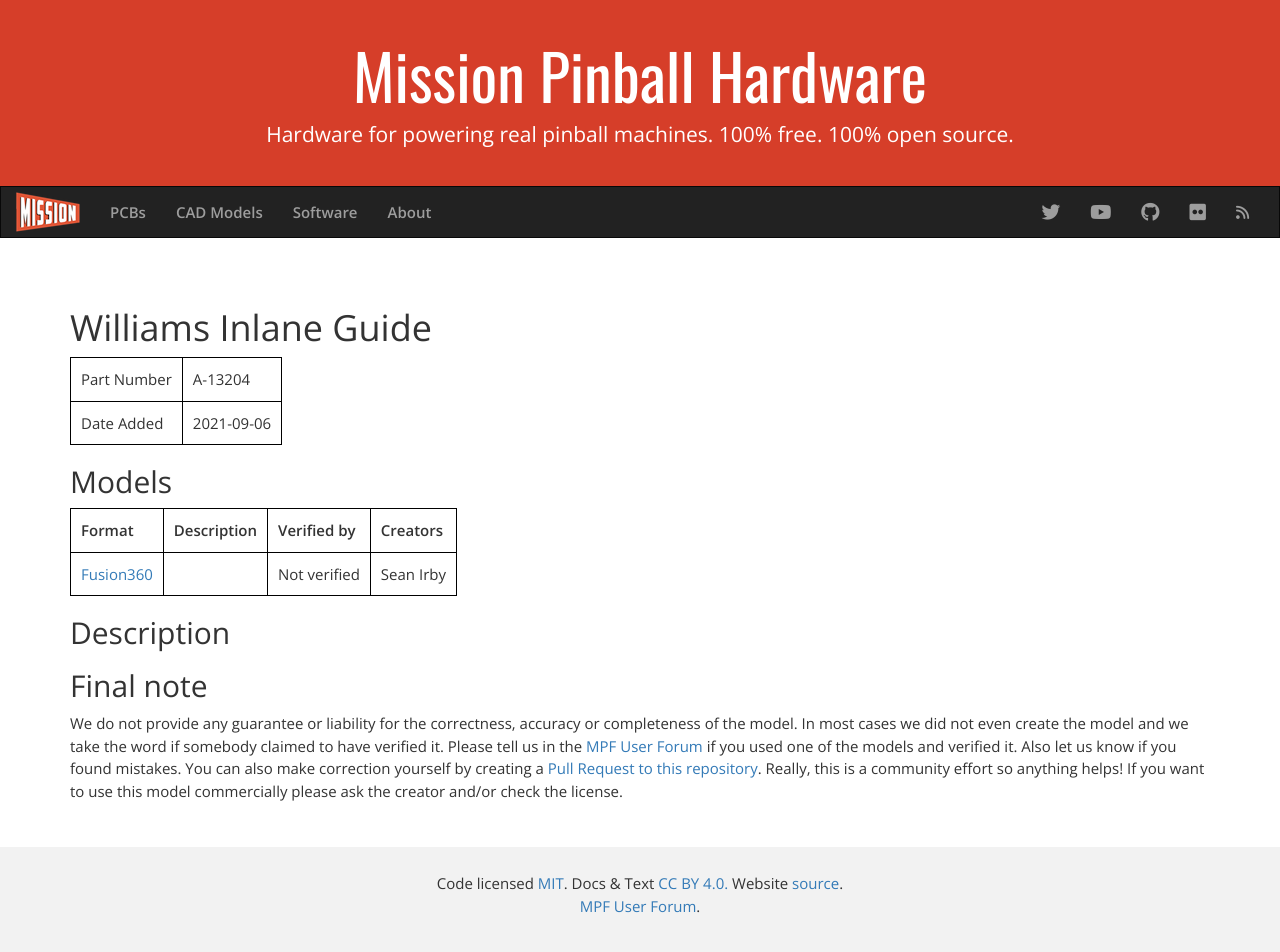
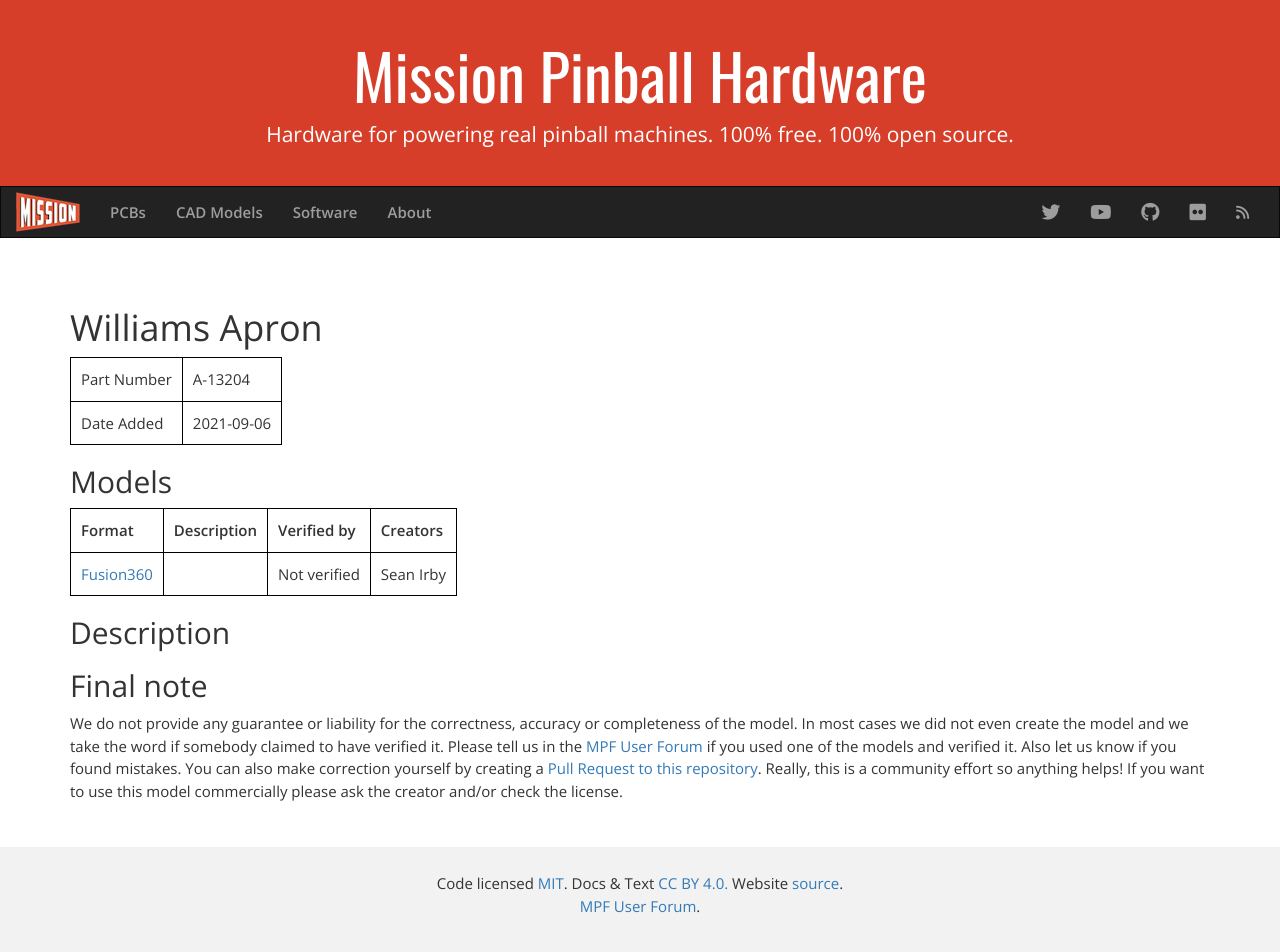
Before and after one commit to missionpinball/mpf-hardware, a Jekyll site: the page built from _cad_models/williams_apron_a_13204.md, in a window 1280 px wide. Built offline with Jekyll 4.4.1, drawn with Linux system fonts in a browser that asks for light colours; nearby versions of some CDN libraries.

Commit message:
Update williams_apron_a_13204.md

```diff
--- a/_cad_models/williams_apron_a_13204.md
+++ b/_cad_models/williams_apron_a_13204.md
@@ -1,5 +1,5 @@
 ---
-name: Williams Inlane Guide
+name: Williams Apron
 part_number: A-13204
 date_added: 2021-09-06
 models:
```
